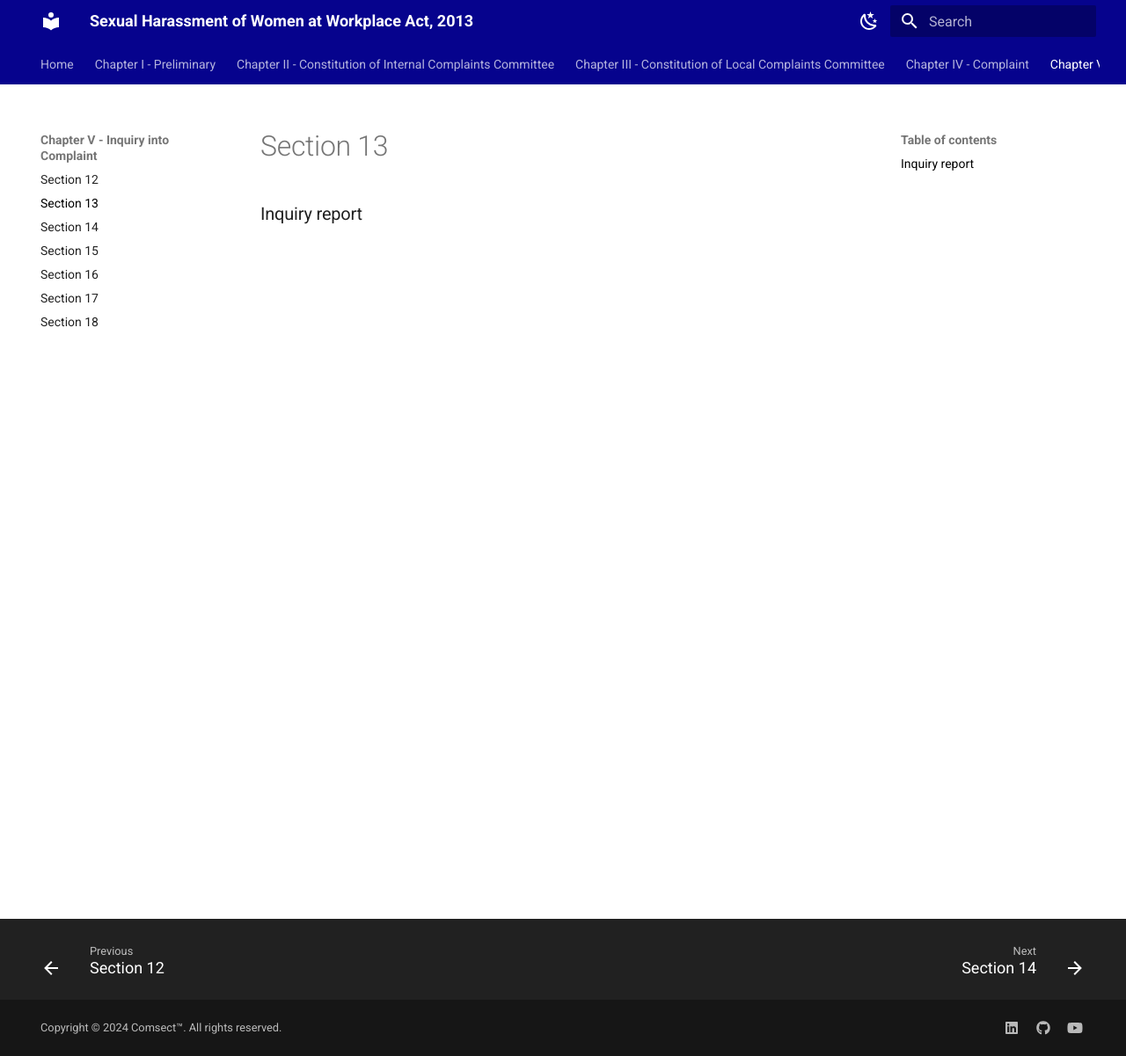
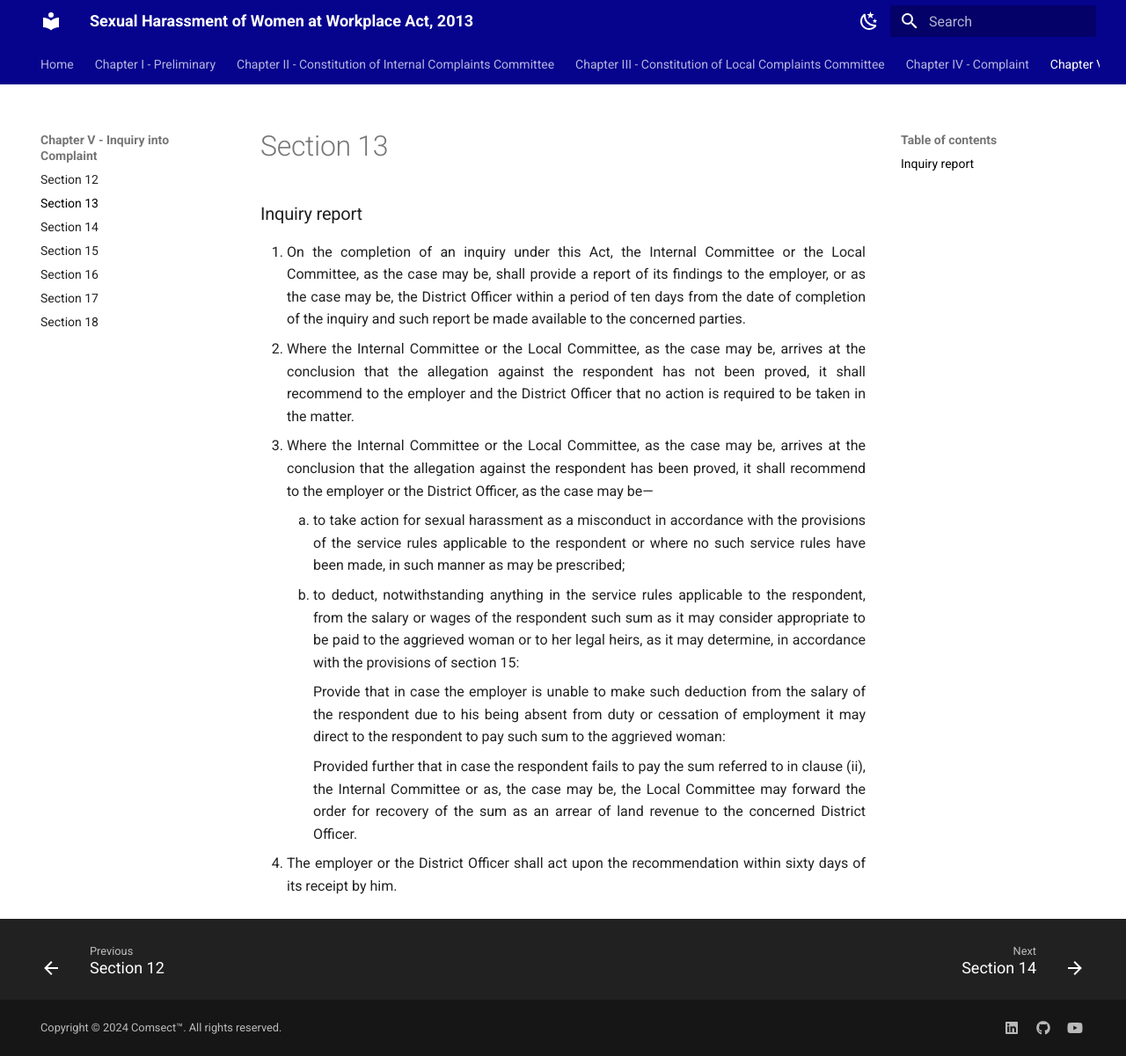
Before and after one commit to comsect/posh-act, an MkDocs documentation site: the page built from docs/en/13.md, in a window 1280 px wide and 1201 px high. Shown: the whole window at 88% size. Built offline with MkDocs 1.6.1 and Material for MkDocs 9.7.7, drawn with Linux system fonts in a browser that asks for light colours.

Commit message:
add section thirteen

```diff
--- a/docs/en/13.md
+++ b/docs/en/13.md
@@ -3,3 +3,14 @@ description: Inquiry report
 ---
 
 ### Inquiry report
+
+1. <div style="text-align: justify"> On the completion of an inquiry under this Act, the Internal Committee or the Local Committee, as the case may be, shall provide a report of its findings to the employer, or as the case may be, the District Officer within a period of ten days from the date of completion of the inquiry and such report be made available to the concerned parties.
+2. <div style="text-align: justify"> Where the Internal Committee or the Local Committee, as the case may be, arrives at the conclusion that the allegation against the respondent has not been proved, it shall recommend to the employer and the District Officer that no action is required to be taken in the matter.
+3. <div style="text-align: justify"> Where the Internal Committee or the Local Committee, as the case may be, arrives at the conclusion that the allegation against the respondent has been proved, it shall recommend to the employer or the District Officer, as the case may be—
+    1. to take action for sexual harassment as a misconduct in accordance with the provisions of the service rules applicable to the respondent or where no such service rules have been made, in such manner as may be prescribed;
+    2. to deduct, notwithstanding anything in the service rules applicable to the respondent, from the salary or wages of the respondent such sum as it may consider appropriate to be paid to the aggrieved woman or to her legal heirs, as it may determine, in accordance with the provisions of section 15:
+    </p>
+    Provide that in case the employer is unable to make such deduction from the salary of the respondent due to his being absent from duty or cessation of employment it may direct to the respondent to pay such sum to the aggrieved woman:
+    </p>
+    Provided further that in case the respondent fails to pay the sum referred to in clause (ii), the Internal Committee or as, the case may be, the Local Committee may forward the order for recovery of the sum as an arrear of land revenue to the concerned District Officer.
+4. <div style="text-align: justify"> The employer or the District Officer shall act upon the recommendation within sixty days of its receipt by him.
```
